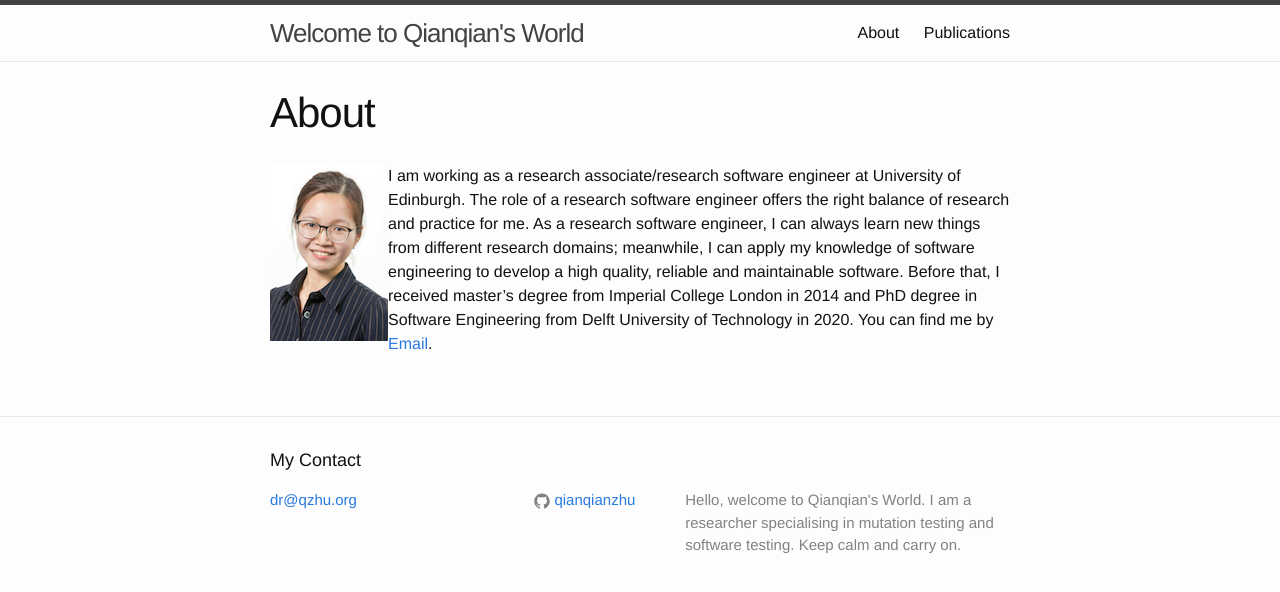
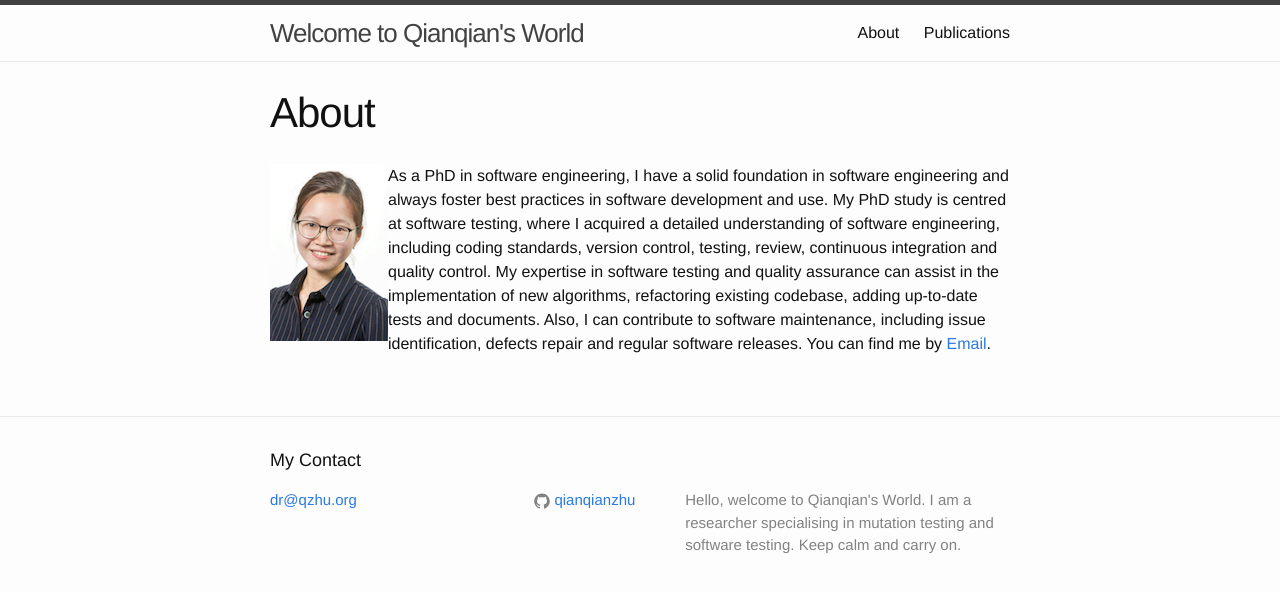
Before and after one commit to qianqianzhu/qianqianzhu.github.io, a Jekyll site: the page built from about.md, in a window 1280 px wide. Shown: the top 592 px of the page. Built offline with Jekyll 4.4.1, drawn with Linux system fonts in a browser that asks for light colours.

Commit message:
update profile

```diff
--- a/about.md
+++ b/about.md
@@ -5,7 +5,5 @@ permalink: /about/
 ---
 <img src="/assets/qianqianzhu.jpg" alt="qianqianzhu" style="float:left">
 
-I am working as a research associate/research software engineer at University of Edinburgh.
-The role of a research software engineer offers the right balance of research and practice for me. As a research software engineer, I can always learn new things from different research domains; meanwhile, I can apply my knowledge of software engineering to develop a high quality, reliable and maintainable software.
-Before that, I received master’s degree from Imperial College London in 2014 and PhD degree in Software Engineering from Delft University of Technology in 2020.
+As a PhD in software engineering, I have a solid foundation in software engineering and always foster best practices in software development and use. My PhD study is centred at software testing, where I acquired a detailed understanding of software engineering, including coding standards, version control, testing, review, continuous integration and quality control. My expertise in software testing and quality assurance can assist in the implementation of new algorithms, refactoring existing codebase, adding up-to-date tests and documents. Also, I can contribute to software maintenance, including issue identification, defects repair and regular software releases.
 You can find me by <a href="mailto:{{ site.email }}">Email</a>.
```
